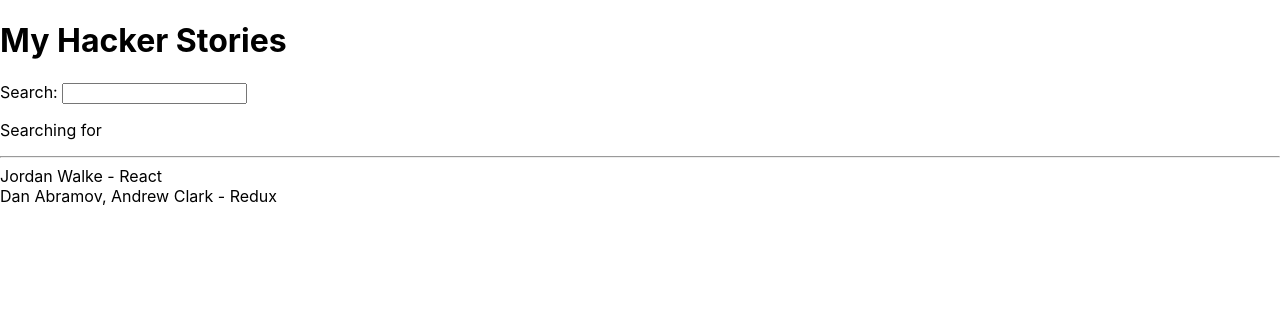
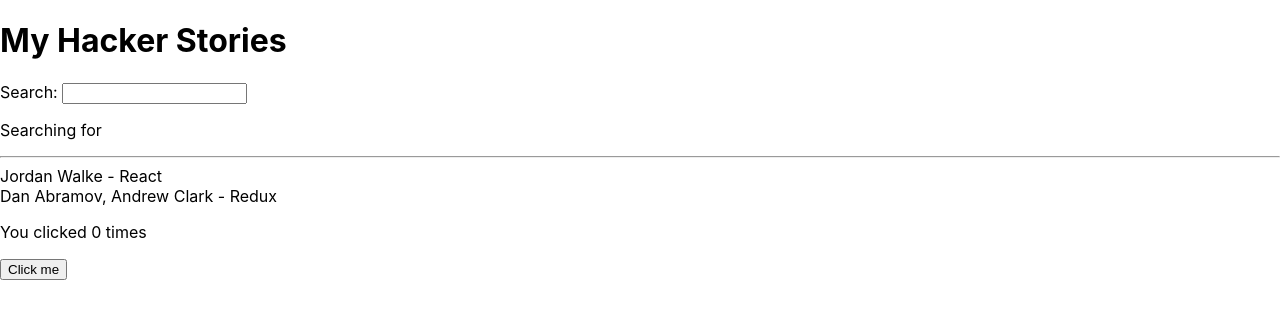
Before and after one commit to tysonjeffreys/hacker-stories, a React (Create React App) app: page / in a window 1280 px wide. Shown: the top 318 px of the page. Built offline with nearby package versions, Linux system fonts and the light colour scheme.

Commit message:
More state understanding

```diff
--- a/src/App.js
+++ b/src/App.js
@@ -22,6 +22,20 @@
 
 const [firstLetter, secondLetter] = getAlphabet();
 console.log('First letter: ' , firstLetter);
+
+function Example () {
+  const [count, setCount] = React.useState(0);
+
+  return (
+  <div>
+    <p>You clicked {count} times</p>
+    <button onClick={() => setCount(count + 1)}>
+    Click me
+    </button>
+  </div>
+  );
+}
+
 
 const List = props =>
   props.list.map(item => (
@@ -74,6 +88,8 @@
 
     <List list={stories}/>
 
+    <Example />
+
     </div>
   );
 };
```
Also changed, not shown: 1 other file (tests, documents, lock files or other folders).
